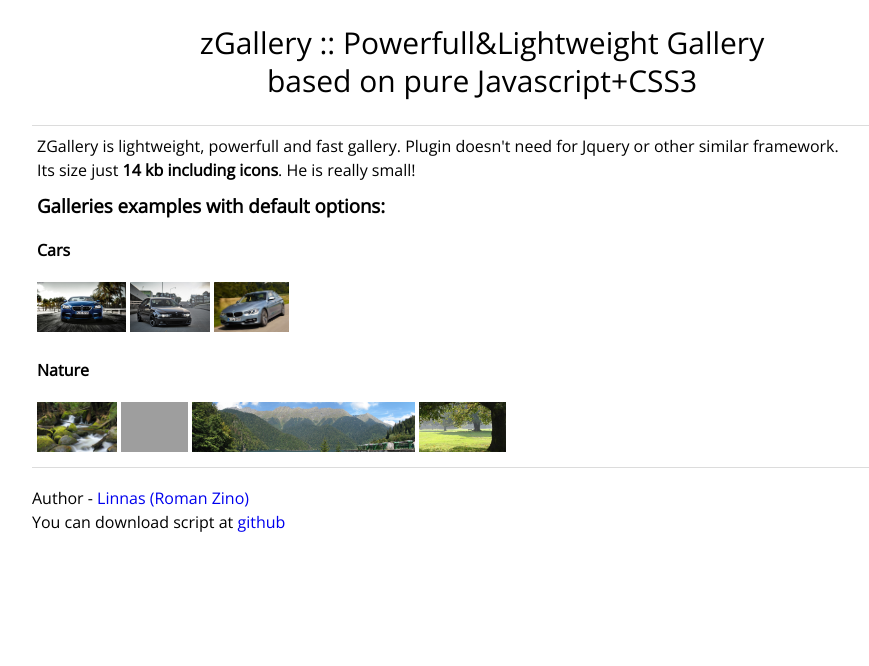
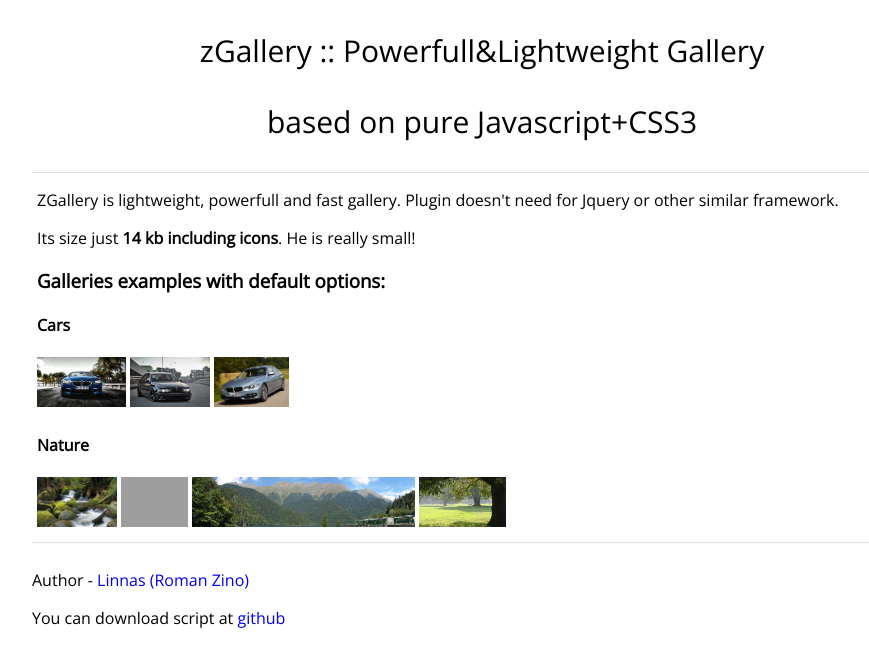
Before and after one commit to zinoroman/zGallery, a plain HTML site: page index.html in a window 1280 px wide. Shown: the whole page, without its empty margins (158-1027 px from the left). Drawn offline with nearby package versions, Linux system fonts and the light colour scheme; grey boxes are pictures that could not be loaded.

Commit message:
Fix text display in some browsers

```diff
--- a/css/demo.css
+++ b/css/demo.css
@@ -2,10 +2,6 @@
 
 a {
 	text-decoration: none;
-}
-
-p {
-	line-height: 8px;
 }
 
 #wrapper {
@@ -18,7 +14,6 @@ p {
 header {
 	font-size: 30px;
 	text-align: center;
-	padding: 1px 0px 10px 0px;
 	border-bottom: 1px solid #DCDCDC;
 }
 
@@ -28,7 +23,6 @@ header {
 
 
 footer {
-
 	padding-top: 10px;
 	border-top: 1px solid #DCDCDC;
 }
```
